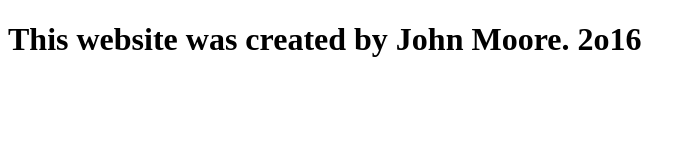
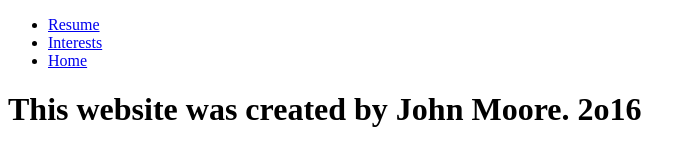
Before and after one commit to moorejohnny/itmd-361-hw1, a plain HTML site: page contact/index.html in a window 1280 px wide. Shown: the whole page, without its empty margins (0-696 px from the left). Drawn offline with Linux system fonts and the light colour scheme.

Commit message:
Added <nav> to all 'index.html' files

```diff
--- a/contact/index.html
+++ b/contact/index.html
@@ -6,6 +6,15 @@
     <meta name="viewpoint" context="width=device-width, initial-scale=1.0, shrink-to-fit=no" />
   </head>
   <body>
+    <nav>
+      <ul>
+        <li><a href="/resume/index.html">Resume</a></li>
+        <li><a href="/interests/index.html">Interests</a></li>
+        <li><a href="/index.html">Home</a></li>
+      </ul>
+    </nav>
+    <header>
+    </header>
   </body>
   <footer>
     <h1>This website was created by John Moore. 2o16</h1>
```
Also changed, not shown: interests/index.html (+7 -0 lines), resume/index.html (+7 -0 lines).
